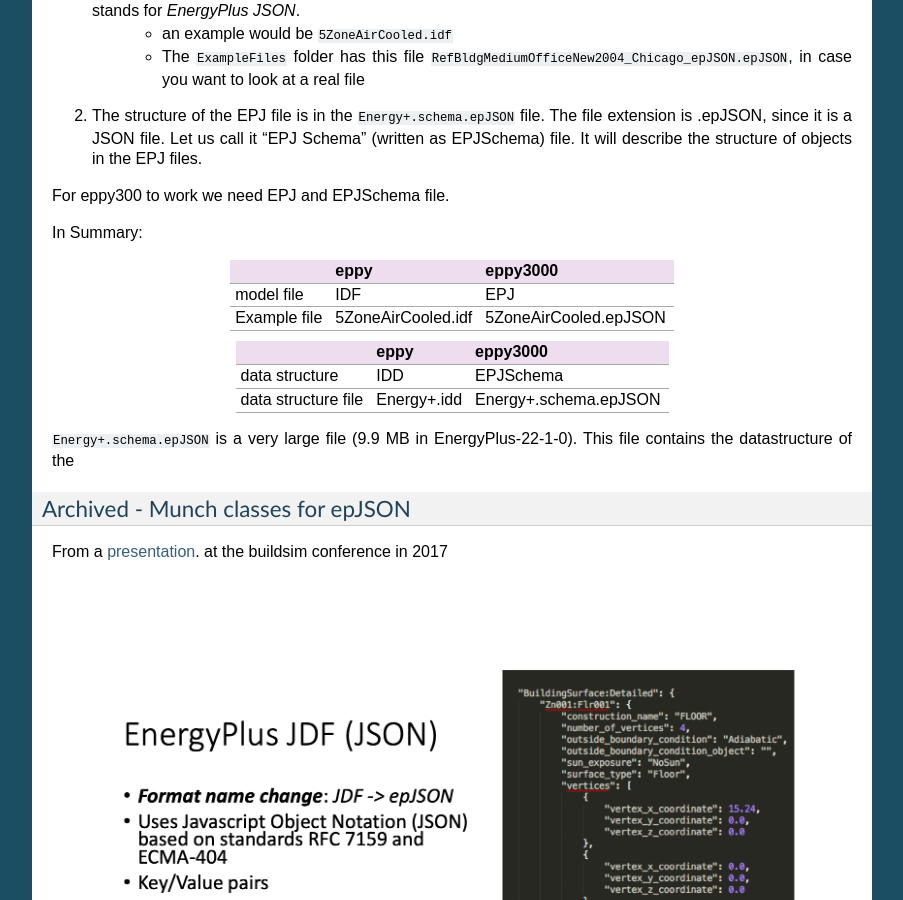
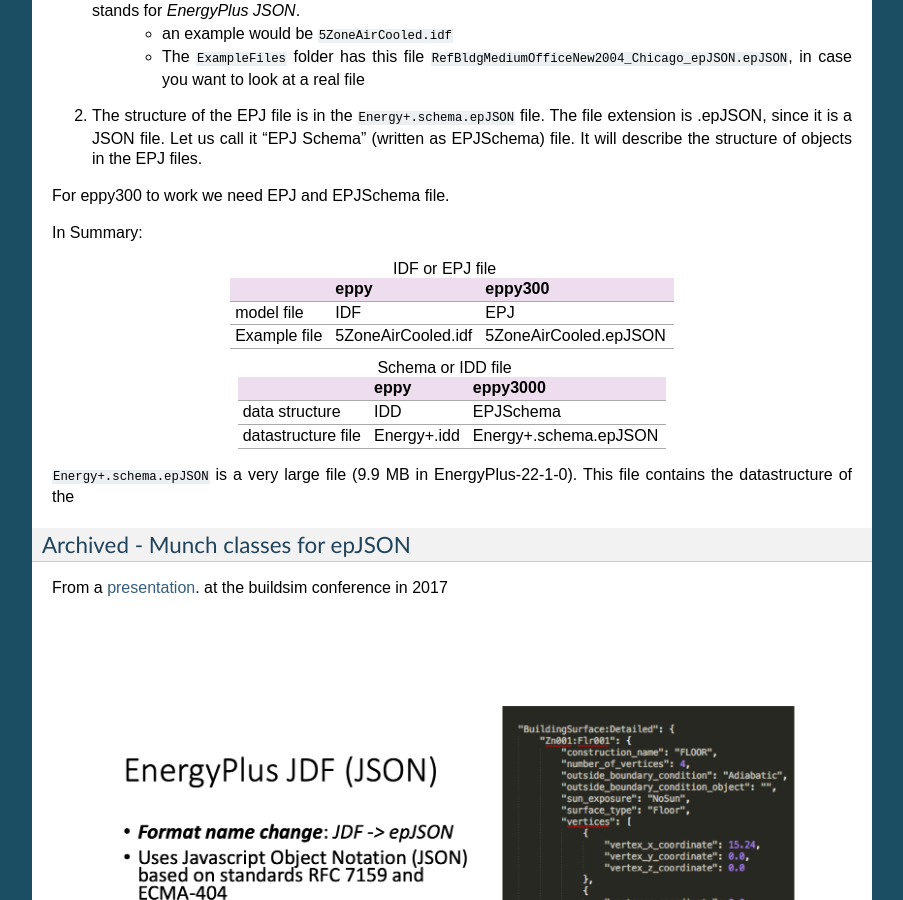
Before and after one commit to pyenergyplus/eppy3000, a Sphinx documentation site: the page built from docs/developmentnotes.rst, in a window 1280 px wide and 900 px high, scrolled down 3037 px. Shown: the whole window, without its empty margins (198-1101 px from the left). Built offline with Sphinx 7.4.7, drawn with Linux system fonts in a browser that asks for light colours.

Commit message:
modified:   docs/developmentnotes.rst

```diff
--- a/docs/developmentnotes.rst
+++ b/docs/developmentnotes.rst
@@ -173,21 +173,17 @@ For eppy300 to work we need EPJ and EPJSchema file.
 In Summary:
 
 
-+-------------+----------------------+-------------------------+
-|             | eppy                 |   eppy3000              |
-+=============+======================+=========================+
-|model file   | IDF                  |   EPJ                   |
-+-------------+----------------------+-------------------------+
-|Example file | 5ZoneAirCooled.idf   |   5ZoneAirCooled.epJSON |
-+-------------+----------------------+-------------------------+
+.. csv-table:: IDF or EPJ file
+    :header: ,eppy,eppy300
 
-+--------------------+---------------+-------------------------+
-|        	     |  eppy	     |  eppy3000               |
-+====================+===============+=========================+
-|data structure	     |  IDD	     |  EPJSchema              |
-+--------------------+---------------+-------------------------+
-|data structure file |	Energy+.idd  |	Energy+.schema.epJSON  |
-+--------------------+---------------+-------------------------+
+    model file,IDF,EPJ
+    Example file,5ZoneAirCooled.idf,5ZoneAirCooled.epJSON
+
+.. csv-table:: Schema or IDD file
+    :header: ,eppy,eppy3000
+
+    data structure,IDD,EPJSchema
+    datastructure file,Energy+.idd,Energy+.schema.epJSON
 
 ``Energy+.schema.epJSON`` is a very large file (9.9 MB in EnergyPlus-22-1-0). This file contains the datastructure of the
 
```
